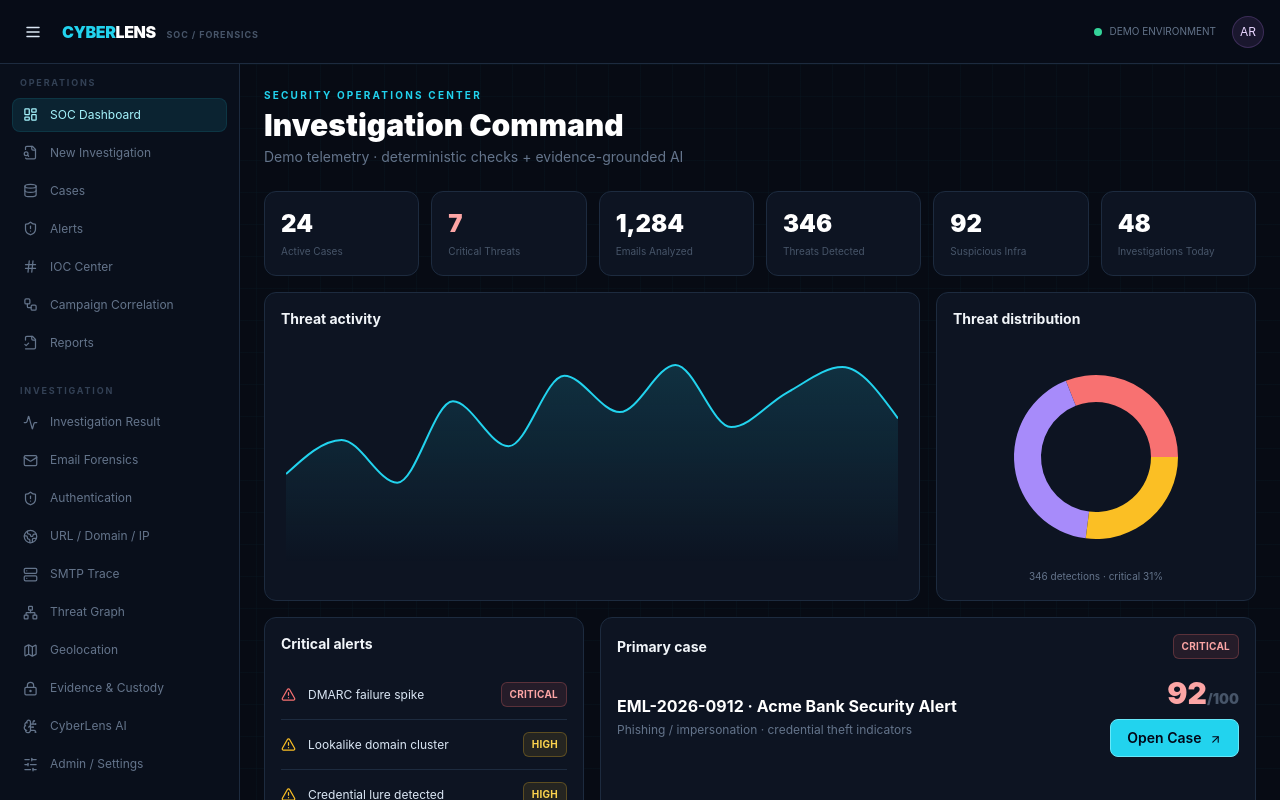
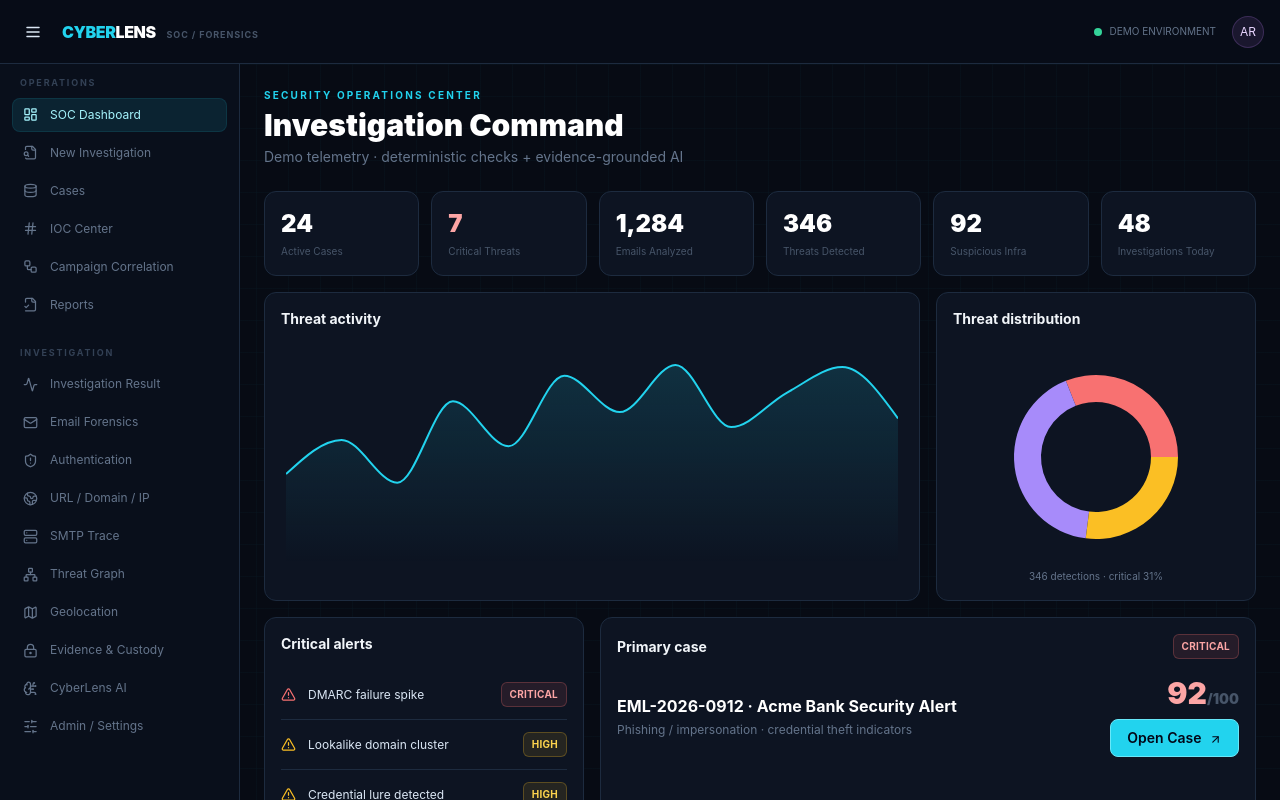
Before and after one commit to mahiiyyy/CyberLens, a React (Vite) app in the folder frontend/: page /dashboard in a window 1280 px wide. Shown: the top 800 px of the page. Built offline with nearby package versions, Linux system fonts and the light colour scheme; no server answers.

Commit message:
Remove Alerts module: Layout.jsx

```diff
--- a/frontend/src/components/Layout.jsx
+++ b/frontend/src/components/Layout.jsx
@@ -1,7 +1,7 @@
 import React from "react";
 import { NavLink, Outlet, useNavigate } from "react-router-dom";
 import {
-  Activity, AlertTriangle, BrainCircuit, Database, FileCheck2, FileSearch, Globe2,
+  Activity, BrainCircuit, Database, FileCheck2, FileSearch, Globe2,
   Hash, LayoutDashboard, LockKeyhole, Mail, Map, Menu, Network, Server, Settings,
   ShieldAlert, SlidersHorizontal, Workflow
 } from "lucide-react";
@@ -10,7 +10,6 @@ const operations = [
   ["/dashboard", "SOC Dashboard", LayoutDashboard],
   ["/investigate", "New Investigation", FileSearch],
   ["/cases", "Cases", Database],
-  ["/alerts", "Alerts", ShieldAlert],
   ["/iocs", "IOC Center", Hash],
   ["/campaigns", "Campaign Correlation", Workflow],
   ["/reports", "Reports", FileCheck2]
```
